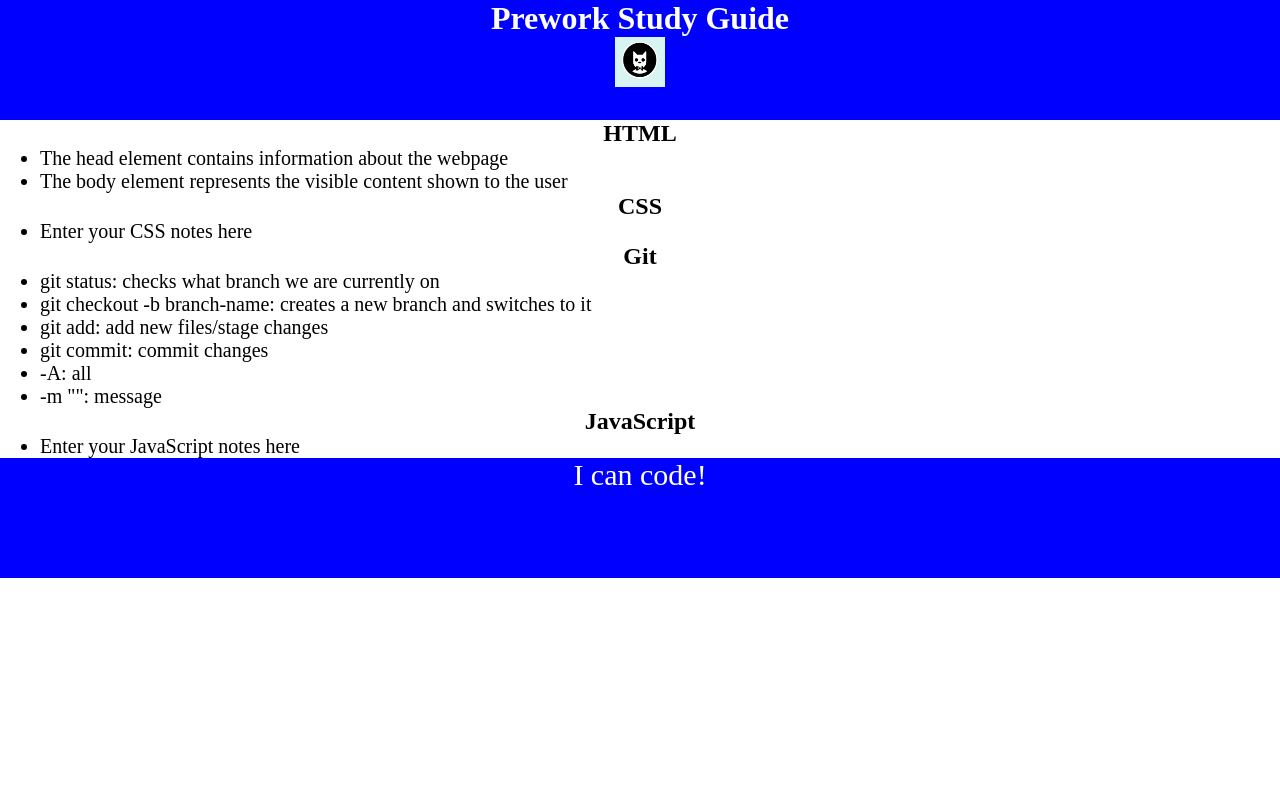
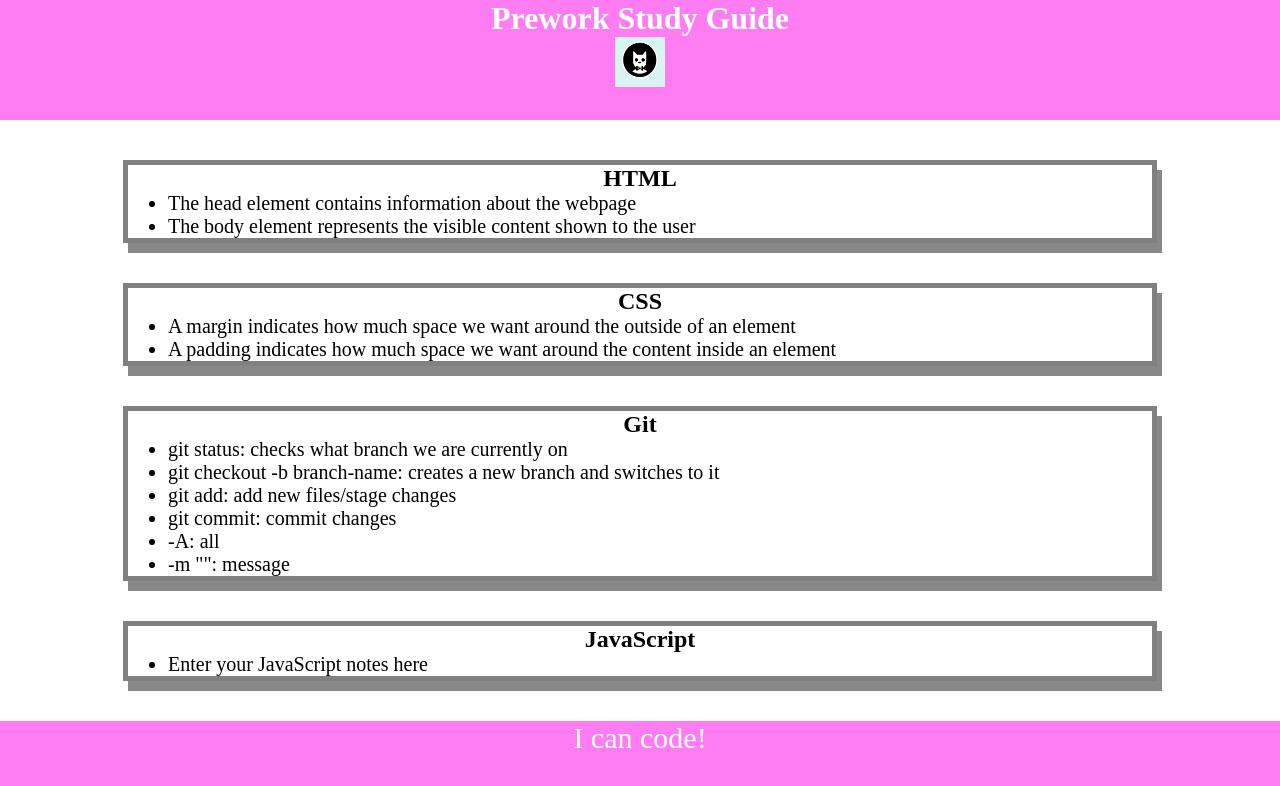
Before and after one commit to Flunder620/prework-study-guide, a plain HTML site: page index.html in a window 1280 px wide. Drawn offline with Linux system fonts and the light colour scheme.

Commit message:
added css to project

```diff
--- a/assets/style.css
+++ b/assets/style.css
@@ -13,7 +13,7 @@ footer{
 
     height: 120px;
 
-    background-color: blue;
+    background-color: rgb(255, 124, 242);
 
     color: white;
 }
@@ -56,3 +56,16 @@ p {
     font-size: 30px;
 
 }
+
+
+.card {
+
+    width: 80%;
+
+    margin: 40px auto;
+
+    border: 5px solid gray;
+
+    box-shadow: 5px 10px #888888;
+
+}
--- a/index.html
+++ b/index.html
@@ -30,7 +30,8 @@
         <h2>CSS</h2>
 
         <ul>
-          <li>Enter your CSS notes here</li>
+          <li>A margin indicates how much space we want around the outside of an element</li>
+          <li>A padding indicates how  much space we want around the content inside an element</li>
         </ul>
 
       </section>
```
